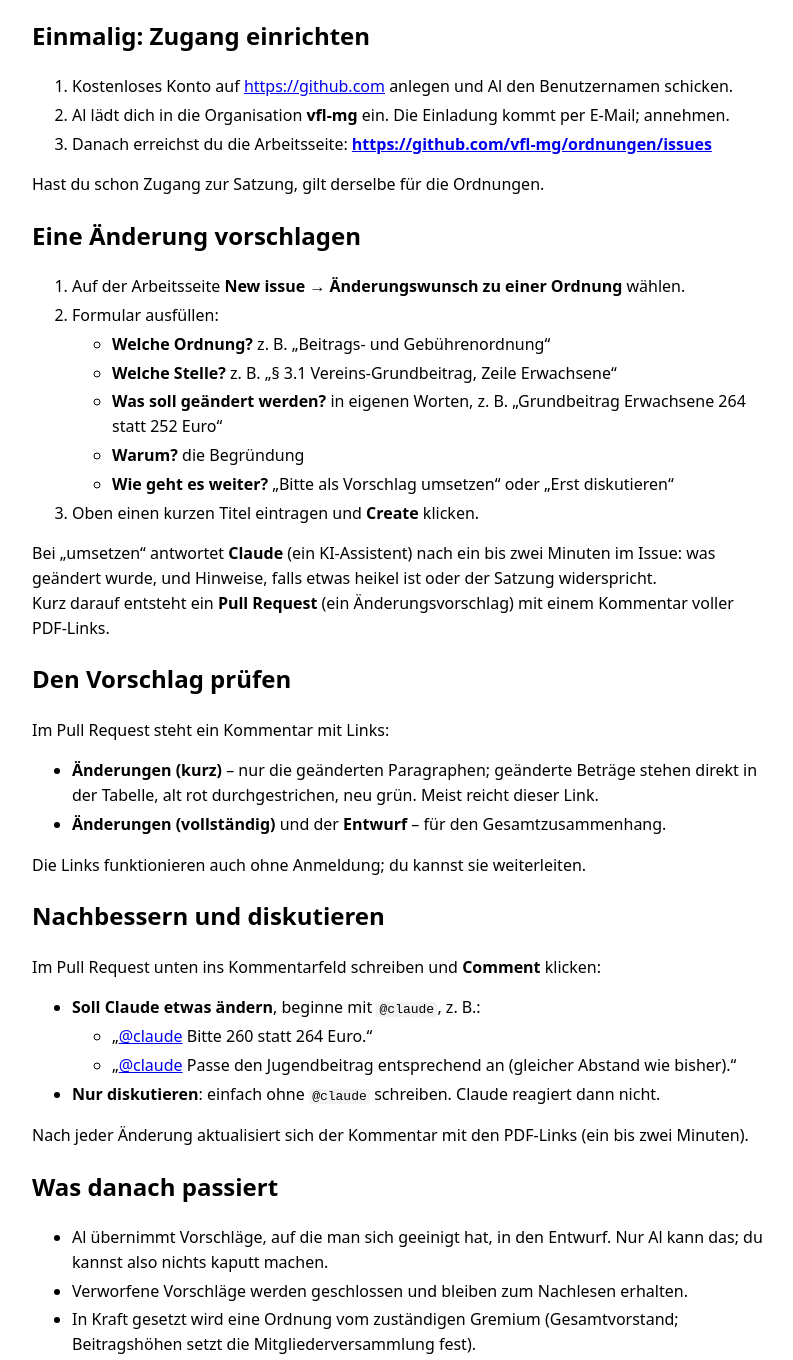
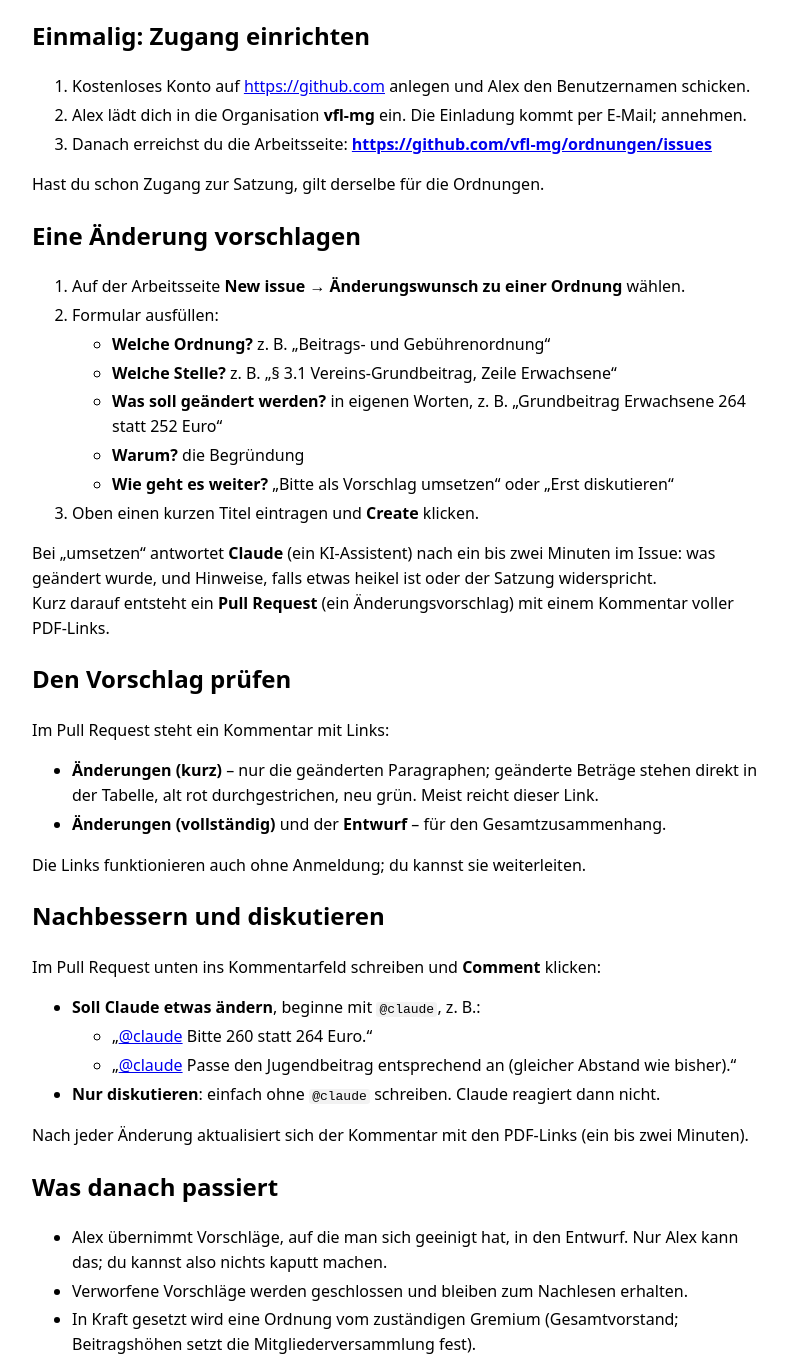
Before and after one commit to vfl-mg/ordnungen-pdf, a plain HTML site: page allgemein/anleitung.html in a window 1280 px wide. Shown: the part 471-1831 px from the top of the page, without its empty margins (240-1033 px from the left). Drawn offline with Linux system fonts and the light colour scheme.

Commit message:
Aktualisiert: allgemein

```diff
--- a/allgemein/anleitung.html
+++ b/allgemein/anleitung.html
@@ -15,8 +15,8 @@
 </ul>
 <h2 dir="auto">Einmalig: Zugang einrichten</h2>
 <ol dir="auto">
-<li>Kostenloses Konto auf <a href="https://github.com">https://github.com</a> anlegen und Al den Benutzernamen schicken.</li>
-<li>Al lädt dich in die Organisation <strong>vfl-mg</strong> ein. Die Einladung kommt per E-Mail; annehmen.</li>
+<li>Kostenloses Konto auf <a href="https://github.com">https://github.com</a> anlegen und Alex den Benutzernamen schicken.</li>
+<li>Alex lädt dich in die Organisation <strong>vfl-mg</strong> ein. Die Einladung kommt per E-Mail; annehmen.</li>
 <li>Danach erreichst du die Arbeitsseite: <strong><a href="https://github.com/vfl-mg/ordnungen/issues">https://github.com/vfl-mg/ordnungen/issues</a></strong></li>
 </ol>
 <p dir="auto">Hast du schon Zugang zur Satzung, gilt derselbe für die Ordnungen.</p>
@@ -57,7 +57,7 @@ Kurz darauf entsteht ein <strong>Pull Request</strong> (ein Änderungsvorschlag)
 <p dir="auto">Nach jeder Änderung aktualisiert sich der Kommentar mit den PDF-Links (ein bis zwei Minuten).</p>
 <h2 dir="auto">Was danach passiert</h2>
 <ul dir="auto">
-<li>Al übernimmt Vorschläge, auf die man sich geeinigt hat, in den Entwurf. Nur Al kann das; du kannst also nichts kaputt machen.</li>
+<li>Alex übernimmt Vorschläge, auf die man sich geeinigt hat, in den Entwurf. Nur Alex kann das; du kannst also nichts kaputt machen.</li>
 <li>Verworfene Vorschläge werden geschlossen und bleiben zum Nachlesen erhalten.</li>
 <li>In Kraft gesetzt wird eine Ordnung vom zuständigen Gremium (Gesamtvorstand; Beitragshöhen setzt die Mitgliederversammlung fest).</li>
 </ul>
@@ -68,5 +68,5 @@ Kurz darauf entsteht ein <strong>Pull Request</strong> (ein Änderungsvorschlag)
 <li><strong>Die Satzung geht vor.</strong> Widerspricht ein Wunsch der Satzung, weist Claude darauf hin.</li>
 <li><strong>Claude ist ein Hilfsmittel, keine Rechts- oder Steuerberatung.</strong></li>
 <li><strong>Die PDFs sind öffentlich</strong> (für jeden mit Link lesbar). Diskussionen in Issues und Pull Requests sind nur für die Kommission sichtbar.</li>
-<li><strong>Fragen?</strong> Einfach Al ansprechen oder im Issue nachfragen.</li>
+<li><strong>Fragen?</strong> Einfach Alex ansprechen oder im Issue nachfragen.</li>
 </ul></body></html>
```
